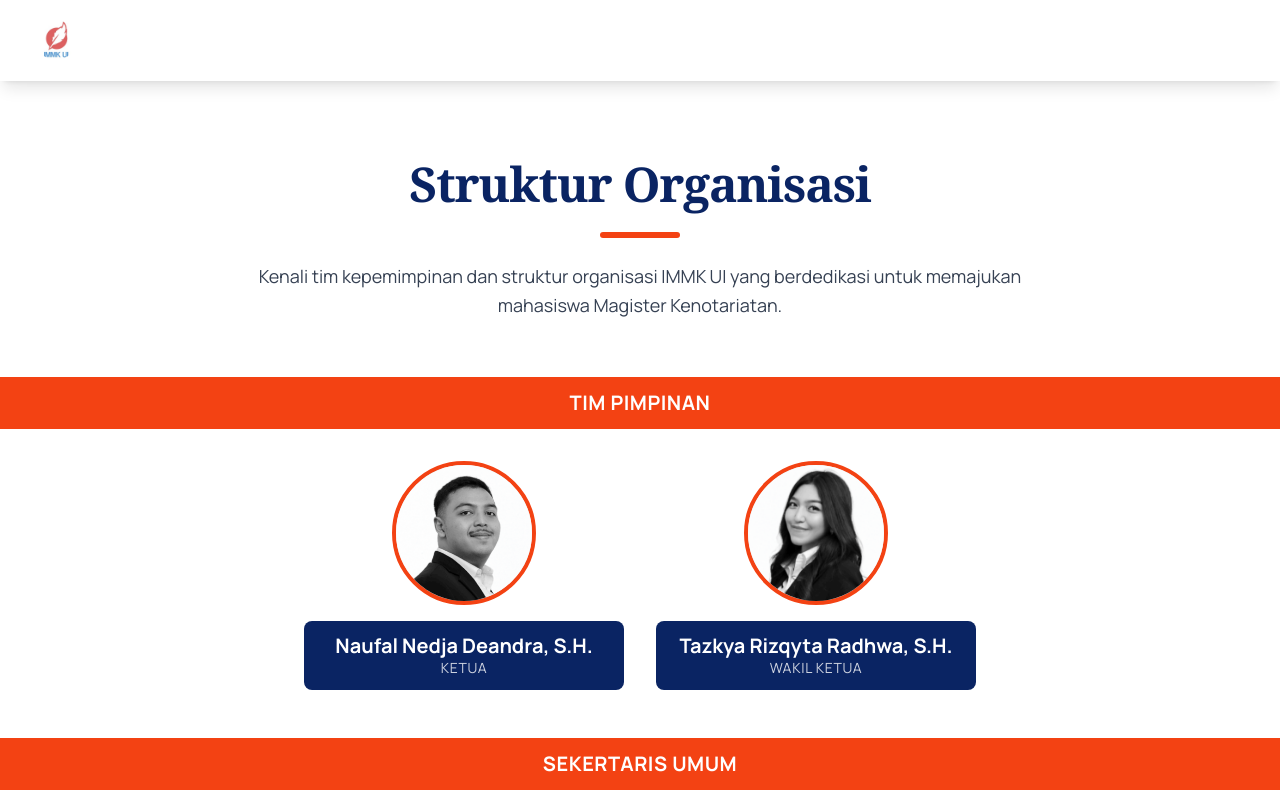
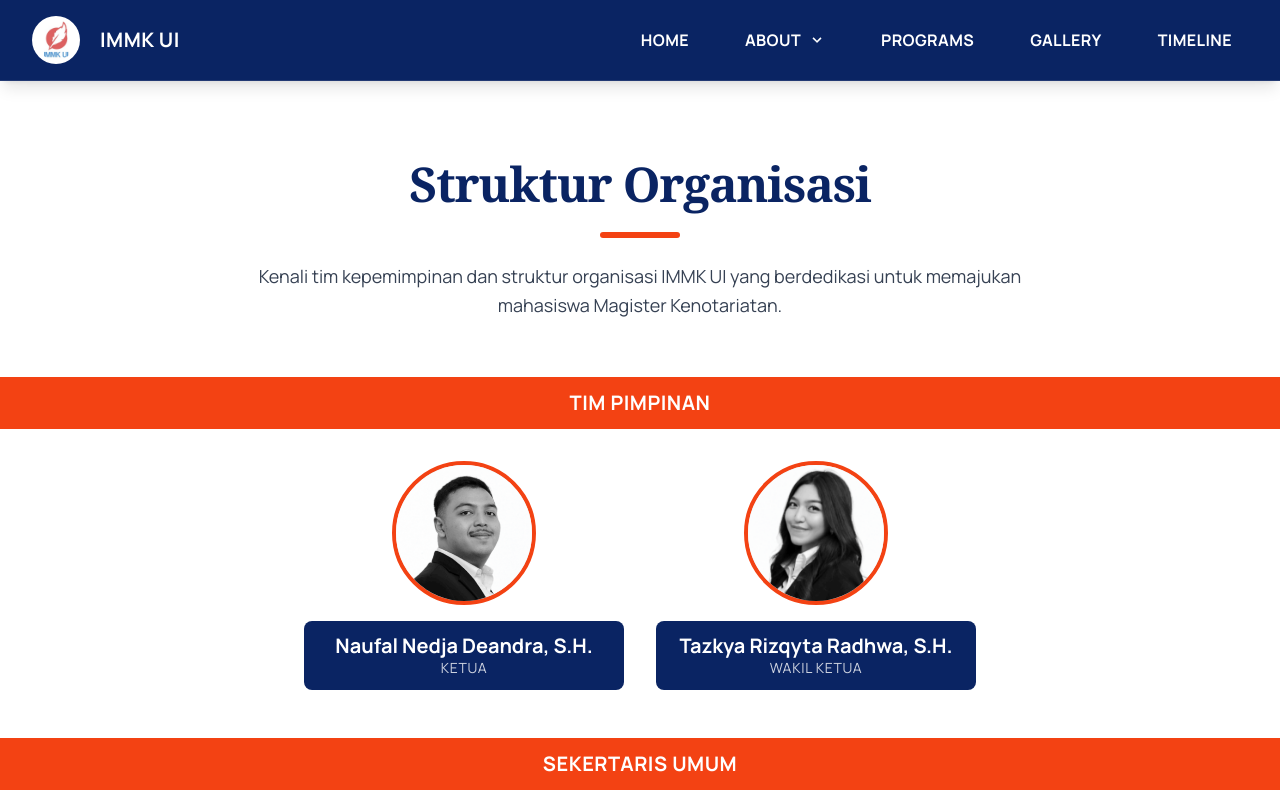
Before and after one commit to Mahusaa/immk-ui, a Next.js app: page /organization in a window 1280 px wide. Shown: the top 800 px of the page. Built offline with nearby package versions, Linux system fonts and the light colour scheme.

Commit message:
feat: bunch of errror

```diff
--- a/app/components/OrganizationStructure.tsx
+++ b/app/components/OrganizationStructure.tsx
@@ -148,7 +148,7 @@ const divisiInternal = [
 
 export const OrganizationStructure = () => {
   return (
-    <section id="organization" className="bg-white py-10 sm:py-16 lg:py-20 scroll-mt-24">
+    <section id="organization" className="bg-white py-10 sm:py-16 lg:py-20 scroll-mt-20">
       <div className="max-w-7xl mx-auto px-4 sm:px-6 lg:px-8">
         {/* Header */}
         <motion.div
--- a/app/components/TimelineSection.tsx
+++ b/app/components/TimelineSection.tsx
@@ -35,7 +35,7 @@ export const TimelineSection = () => {
         viewport={{ once: true }}
         transition={{ duration: 0.8 }}
       >
-        <h2 className="text-3xl md:text-5xl font-bold mb-6 text-[#0A2463]">Timeline Kegiatan</h2>
+        <h2 className="text-3xl md:text-5xl font-bold mb-6 text-[#0A2463] font-serif">Timeline Kegiatan</h2>
         <motion.div
           className="w-20 h-1 bg-[#F04E23] mx-auto mb-6"
           initial={{ width: 0 }}
--- a/app/components/gallery.tsx
+++ b/app/components/gallery.tsx
@@ -85,7 +85,7 @@ export const Gallery = () => {
       className="py-24 px-4 sm:px-6 max-w-6xl mx-auto bg-white overflow-hidden scroll-mt-24"
     >
       <div className="text-center mb-12">
-        <h2 className="text-3xl md:text-5xl font-bold mb-6 text-[#0A2463]">Galeri</h2>
+        <h2 className="text-3xl md:text-5xl font-bold mb-6 text-[#0A2463] font-serif">Galeri</h2>
         <div className="w-20 h-1 bg-[#F04E23] mx-auto mb-6" />
         <p className="text-lg leading-relaxed text-gray-600 max-w-3xl mx-auto">
           Dokumentasi kegiatan dan momen penting IMM K.
@@ -101,7 +101,7 @@ export const Gallery = () => {
               onClick={() => setSelectedImage(idx % galleryItems.length)}
             >
               {/* Faint colored circle behind image */}
-              <div className="absolute -top-6 -left-6 w-24 h-24 rounded-full opacity-40 z-0" style={{background: faintCircleColor}} />
+              <div className="absolute -top-6 -left-6 w-24 h-24 rounded-full opacity-40 z-0" style={{ background: faintCircleColor }} />
               <div className="relative z-10 flex flex-col items-center">
                 <div className="w-full h-48 rounded-xl overflow-hidden mb-4 bg-white/40 flex items-center justify-center">
                   <Image src={item.src} alt={item.title} width={320} height={192} className="object-cover w-full h-full" />
--- a/app/components/ui/Navbar.tsx
+++ b/app/components/ui/Navbar.tsx
@@ -5,14 +5,13 @@ import { useState, useEffect } from 'react';
 
 const aboutDropdown = [
   { name: 'Visi & Misi', href: '#about' },
-  { name: 'Tim Pimpinan', href: '#team' },
-  { name: 'MKN UI GUIDE', href: '#mkn-guide' },
+  { name: 'Organization', href: '/organization' },
+  { name: 'MKN UI GUIDE', href: '/mkn-guide' },
 ];
 
 const navLinks = [
   { name: 'Home', href: '/' },
   { name: 'About', href: '#about', dropdown: aboutDropdown },
-  { name: 'Organization', href: '#organization' },
   { name: 'Programs', href: '#programs' },
   { name: 'Gallery', href: '#gallery' },
   { name: 'Timeline', href: '#timeline' },
@@ -20,21 +19,14 @@ const navLinks = [
 
 export default function Navbar() {
   const [menuOpen, setMenuOpen] = useState(false);
-  const [openDropdown, setOpenDropdown] = useState<string | null>(null);
+  const [dropdownOpen, setDropdownOpen] = useState(false);
 
+  // Close dropdown when menu closes
   useEffect(() => {
-    // Close accordion when mobile menu is closed
-    if (!menuOpen) {
-      setOpenDropdown(null);
-    }
+    if (!menuOpen) setDropdownOpen(false);
   }, [menuOpen]);
 
-  const handleMenuToggle = () => setMenuOpen((prev) => !prev);
-
-  const handleDropdownToggle = (name: string) => {
-    setOpenDropdown(openDropdown === name ? null : name);
-  };
-
+  // Handle link click (for smooth scroll and closing menu)
   const handleLinkClick = (e: React.MouseEvent, href: string) => {
     if (href.startsWith('#')) {
       e.preventDefault();
@@ -43,105 +35,61 @@ export default function Navbar() {
         const targetId = href.substring(1);
         const targetElement = document.getElementById(targetId);
         const navbar = document.getElementById('navbar');
-
         if (targetElement && navbar) {
-          // Get accurate navbar height including any mobile menu if open
           const navbarRect = navbar.getBoundingClientRect();
-          const offset = navbarRect.height + 16; // Add some padding
-
+          const offset = navbarRect.height + 16;
           const elementPosition = targetElement.getBoundingClientRect().top + window.pageYOffset;
           const offsetPosition = elementPosition - offset;
-
-          window.scrollTo({
-            top: Math.max(0, offsetPosition), // Ensure we don't scroll to negative position
-            behavior: 'smooth'
-          });
+          window.scrollTo({ top: Math.max(0, offsetPosition), behavior: 'smooth' });
         }
-      }, 100); // Increased timeout to ensure menu is fully closed
+      }, 100);
     } else {
       setMenuOpen(false);
     }
   };
 
   return (
-    <header id="navbar" className="w-full fixed z-50 bg-transparent shadow-lg border-b border-white/10">
+    <header id="navbar" className="w-full fixed z-50 bg-[#0A2463] shadow-lg border-b border-white/10">
       <div className="max-w-7xl mx-auto px-4 md:px-8 flex items-center justify-between h-20">
         {/* Logo */}
-        <Link href="/" onClick={(e) => handleLinkClick(e, '/')} aria-label="Go to Home" className="flex items-center space-x-3">
-          <Image src="/immk-logo.jpeg" alt="IMMK Logo" width={48} height={48} className="rounded-full bg-white p-1" />
-          <span className="font-bold text-xl text-white font-montserrat uppercase">IMMK UI</span>
+        <Link href="/" aria-label="Go to Home" className="flex items-center space-x-3">
+          <Image src="/immk-logo.jpeg" alt="IMMK Logo" width={40} height={40} className="rounded-full bg-white p-1 sm:w-12 sm:h-12 w-10 h-10" />
+          <span className="font-bold text-xl text-white font-montserrat uppercase tracking-wide ml-1 sm:ml-2">IMMK UI</span>
         </Link>
-
         {/* Desktop Nav */}
-        <nav className="hidden md:flex items-center space-x-2">
+        <nav className="hidden md:flex items-center space-x-6">
           {navLinks.map((link) => (
             <div key={link.name} className="relative group">
-              <Link
-                href={link.href}
-                onClick={(e) => {
-                  // Prevent parent link from navigating if it has a dropdown
-                  if (link.dropdown) e.preventDefault();
-                  else handleLinkClick(e, link.href);
-                }}
-                className="flex items-center gap-2 text-white font-montserrat font-medium uppercase tracking-wide px-4 py-2 rounded-md transition-colors duration-200 hover:bg-[#F34213]/30 focus:bg-[#F34213]/40 focus:outline-none"
-              >
-                {link.name}
-                {link.dropdown && (
-                  <svg className="w-4 h-4 fill-current transition-transform duration-200 group-hover:rotate-180" xmlns="http://www.w3.org/2000/svg" viewBox="0 0 20 20"><path d="M9.293 12.95l.707.707L15.657 8l-1.414-1.414L10 10.828 5.757 6.586 4.343 8z" /></svg>
-                )}
-              </Link>
-              {link.dropdown && (
-                <div className="absolute top-full left-1/2 -translate-x-1/2 mt-2 w-48 bg-[#0A2463] rounded-md shadow-xl opacity-0 group-hover:opacity-100 transition-opacity duration-300 pointer-events-none group-hover:pointer-events-auto">
-                  <div className="py-2">
-                    {link.dropdown.map((item) => (
-                      <Link key={item.name} href={item.href} onClick={(e) => handleLinkClick(e, item.href)} className="block px-4 py-2 text-white/90 hover:bg-[#F34213]/50">
-                        {item.name}
-                      </Link>
-                    ))}
-                  </div>
-                </div>
-              )}
-            </div>
-          ))}
-        </nav>
-
-        {/* Mobile Menu Button */}
-        <div className="md:hidden">
-          <button onClick={handleMenuToggle} aria-label="Toggle menu" className="p-2 text-white">
-            <svg className="w-8 h-8" fill="none" stroke="currentColor" viewBox="0 0 24 24"><path strokeLinecap="round" strokeLinejoin="round" strokeWidth={2} d={menuOpen ? "M6 18L18 6M6 6l12 12" : "M4 6h16M4 12h16m-7 6h7"} /></svg>
-          </button>
-        </div>
-      </div>
-
-      {/* Mobile Menu */}
-      <div className={`md:hidden bg-[#0A2463] shadow-2xl transition-all duration-300 ease-in-out overflow-hidden ${menuOpen ? 'max-h-96' : 'max-h-0'}`}>
-        <nav className="max-w-7xl mx-auto px-4 md:px-8 py-5 space-y-3">
-          {navLinks.map((link, idx) => (
-            <div key={link.name} className="mb-2 last:mb-0">
               {link.dropdown ? (
                 <>
                   <button
-                    onClick={() => handleDropdownToggle(link.name)}
-                    className="w-full flex justify-between items-center px-4 py-4 text-white font-semibold uppercase rounded-md hover:bg-[#F34213]/80 focus:outline-none focus:ring-2 focus:ring-[#F34213]"
+                    onClick={() => setDropdownOpen(dropdownOpen ? false : true)}
+                    onMouseEnter={() => setDropdownOpen(true)}
+                    onMouseLeave={() => setDropdownOpen(false)}
+                    aria-haspopup="true"
+                    aria-expanded={dropdownOpen}
+                    className="flex items-center gap-2 text-white font-montserrat font-bold uppercase tracking-wide px-4 py-2 rounded-md transition-colors duration-200 hover:text-[#F34213] focus:text-[#F34213] focus:outline-none focus:ring-2 focus:ring-[#F34213]"
                   >
-                    <span>{link.name}</span>
-                    <svg className={`w-6 h-6 fill-current transition-transform duration-200 ${openDropdown === link.name ? 'rotate-180' : ''}`} xmlns="http://www.w3.org/2000/svg" viewBox="0 0 20 20"><path d="M9.293 12.95l.707.707L15.657 8l-1.414-1.414L10 10.828 5.757 6.586 4.343 8z" /></svg>
+                    {link.name}
+                    <svg className={`w-4 h-4 fill-current transition-transform duration-200 ${dropdownOpen ? 'rotate-180' : ''}`} xmlns="http://www.w3.org/2000/svg" viewBox="0 0 20 20"><path d="M9.293 12.95l.707.707L15.657 8l-1.414-1.414L10 10.828 5.757 6.586 4.343 8z" /></svg>
                   </button>
-                  <div className={`pl-4 overflow-hidden transition-all duration-300 ease-in-out ${openDropdown === link.name ? 'max-h-48' : 'max-h-0'}`}>
-                    {link.dropdown.map((item) => (
-                      <Link key={item.name} href={item.href} onClick={(e) => handleLinkClick(e, item.href)} className="block px-4 py-3 text-white/80 rounded-md hover:bg-[#F34213]/50">
-                        {item.name}
-                      </Link>
-                    ))}
-                  </div>
-                  {/* Divider for dropdowns except last */}
-                  {idx !== navLinks.length - 1 && <div className="border-b border-white/10 my-2" />}
+                  {dropdownOpen && (
+                    <div className="absolute top-full left-1/2 -translate-x-1/2 mt-2 w-52 bg-white rounded-xl shadow-xl z-50 border border-[#0A2463]/10">
+                      <div className="py-2">
+                        {link.dropdown.map((item) => (
+                          <Link key={item.name} href={item.href} onClick={(e) => handleLinkClick(e, item.href)} className="block px-5 py-2 text-[#0A2463] font-montserrat font-medium rounded-lg hover:bg-[#F34213]/10 hover:text-[#F34213] focus:bg-[#F34213]/20 focus:text-[#F34213] focus:outline-none">
+                            {item.name}
+                          </Link>
+                        ))}
+                      </div>
+                    </div>
+                  )}
                 </>
               ) : (
                 <Link
                   href={link.href}
                   onClick={(e) => handleLinkClick(e, link.href)}
-                  className="block px-4 py-4 text-white font-semibold uppercase rounded-md hover:bg-[#F34213]/80 focus:outline-none focus:ring-2 focus:ring-[#F34213]"
+                  className="flex items-center gap-2 text-white font-montserrat font-bold uppercase tracking-wide px-4 py-2 rounded-md transition-colors duration-200 hover:text-[#F34213] focus:text-[#F34213] focus:outline-none focus:ring-2 focus:ring-[#F34213]"
                 >
                   {link.name}
                 </Link>
@@ -149,7 +97,64 @@ export default function Navbar() {
             </div>
           ))}
         </nav>
+        {/* Mobile Menu Button */}
+        <div className="md:hidden">
+          <button onClick={() => setMenuOpen(!menuOpen)} aria-label={menuOpen ? 'Close menu' : 'Open menu'} aria-expanded={menuOpen} className="p-2 text-white focus:outline-none focus:ring-2 focus:ring-[#F34213]">
+            {menuOpen ? (
+              <svg className="w-8 h-8" fill="none" stroke="currentColor" viewBox="0 0 24 24"><path strokeLinecap="round" strokeLinejoin="round" strokeWidth={2} d="M6 18L18 6M6 6l12 12" /></svg>
+            ) : (
+              <svg className="w-8 h-8" fill="none" stroke="currentColor" viewBox="0 0 24 24"><path strokeLinecap="round" strokeLinejoin="round" strokeWidth={2} d="M4 6h16M4 12h16m-7 6h7" /></svg>
+            )}
+          </button>
+        </div>
       </div>
+      {/* Mobile Menu Overlay */}
+      {menuOpen && (
+        <div className="fixed inset-0 bg-[#0A2463]/95 z-50 flex flex-col">
+          <div className="flex justify-end p-4">
+            <button onClick={() => setMenuOpen(false)} aria-label="Close menu" className="text-white p-2 focus:outline-none focus:ring-2 focus:ring-[#F34213]">
+              <svg className="w-8 h-8" fill="none" stroke="currentColor" viewBox="0 0 24 24"><path strokeLinecap="round" strokeLinejoin="round" strokeWidth={2} d="M6 18L18 6M6 6l12 12" /></svg>
+            </button>
+          </div>
+          <nav className="flex flex-col items-center mt-4 space-y-4">
+            {navLinks.map((link) => (
+              <div key={link.name} className="w-full flex flex-col items-center">
+                {link.dropdown ? (
+                  <>
+                    <button
+                      onClick={() => setDropdownOpen(dropdownOpen ? false : true)}
+                      aria-expanded={dropdownOpen}
+                      className="w-full flex justify-between items-center px-6 py-4 text-white font-bold uppercase rounded-md hover:bg-[#F34213]/80 focus:outline-none focus:ring-2 focus:ring-[#F34213]"
+                    >
+                      <span>{link.name}</span>
+                      <svg className={`w-6 h-6 fill-current transition-transform duration-200 ${dropdownOpen ? 'rotate-180' : ''}`} xmlns="http://www.w3.org/2000/svg" viewBox="0 0 20 20"><path d="M9.293 12.95l.707.707L15.657 8l-1.414-1.414L10 10.828 5.757 6.586 4.343 8z" /></svg>
+                    </button>
+                    {dropdownOpen && (
+                      <div className="w-full bg-white rounded-xl shadow-xl z-50 border border-[#0A2463]/10 mt-2">
+                        <div className="py-2">
+                          {link.dropdown.map((item) => (
+                            <Link key={item.name} href={item.href} onClick={(e) => handleLinkClick(e, item.href)} className="block px-8 py-3 text-[#0A2463] font-montserrat font-medium rounded-lg hover:bg-[#F34213]/10 hover:text-[#F34213] focus:bg-[#F34213]/20 focus:text-[#F34213] focus:outline-none">
+                              {item.name}
+                            </Link>
+                          ))}
+                        </div>
+                      </div>
+                    )}
+                  </>
+                ) : (
+                  <Link
+                    href={link.href}
+                    onClick={(e) => handleLinkClick(e, link.href)}
+                    className="block w-full text-center px-6 py-4 text-white font-bold uppercase rounded-md hover:bg-[#F34213]/80 focus:outline-none focus:ring-2 focus:ring-[#F34213]"
+                  >
+                    {link.name}
+                  </Link>
+                )}
+              </div>
+            ))}
+          </nav>
+        </div>
+      )}
     </header>
   );
 }
```
